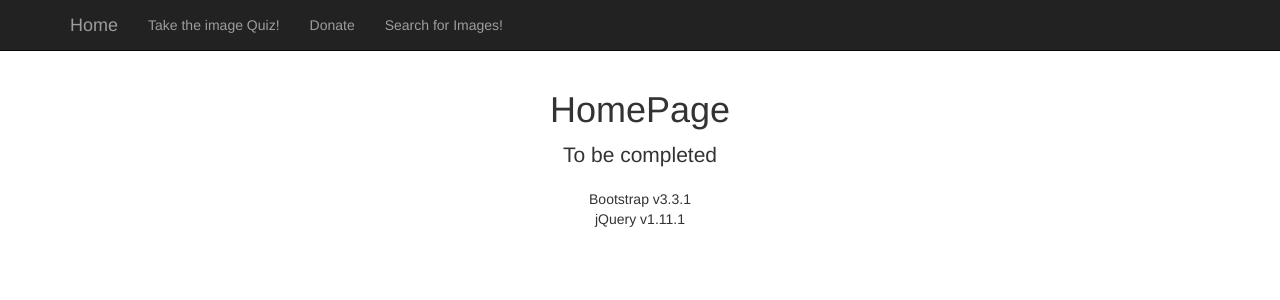
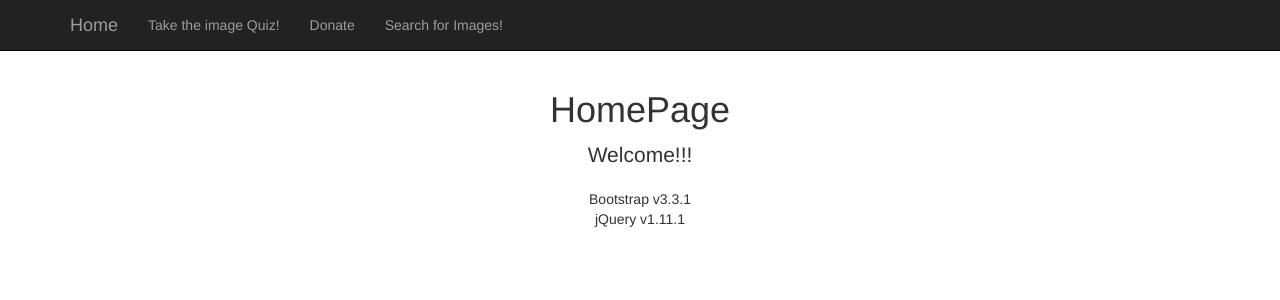
Before and after one commit to Masa13/api_project, a Flask app: page /home in a window 1280 px wide. Shown: the top 300 px of the page. Run offline with Flask 2, Linux system fonts and the light colour scheme; parts of the project's set-up code (start-up, migrations or seed data) failed here and were passed over; some libraries are stand-ins or nearby versions.

Commit message:
Update home.html

```diff
--- a/templates/home.html
+++ b/templates/home.html
@@ -8,7 +8,7 @@
 {% block row %}
 <div class="col-lg-12 text-center">
 	<h1>HomePage</h1>
-	<p class="lead">To be completed</p>
+	<p class="lead">Welcome!!!</p>
         <ul class="list-unstyled">
         	<li>Bootstrap v3.3.1</li>
             	<li>jQuery v1.11.1</li>
```
